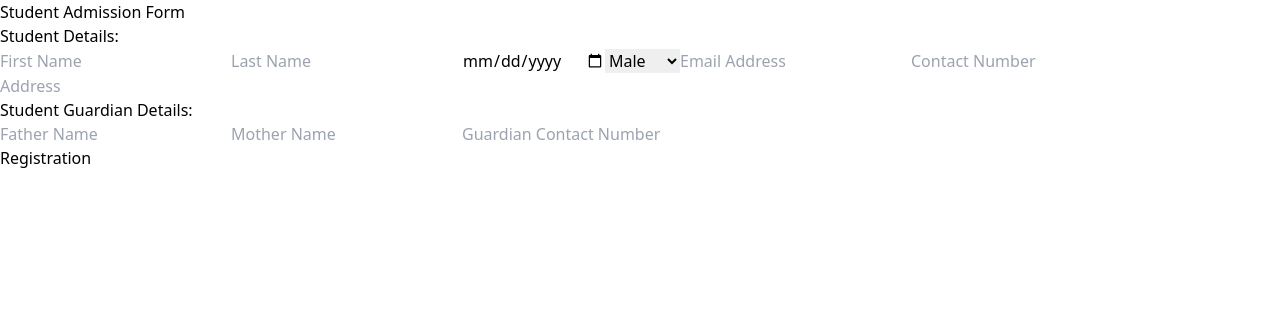
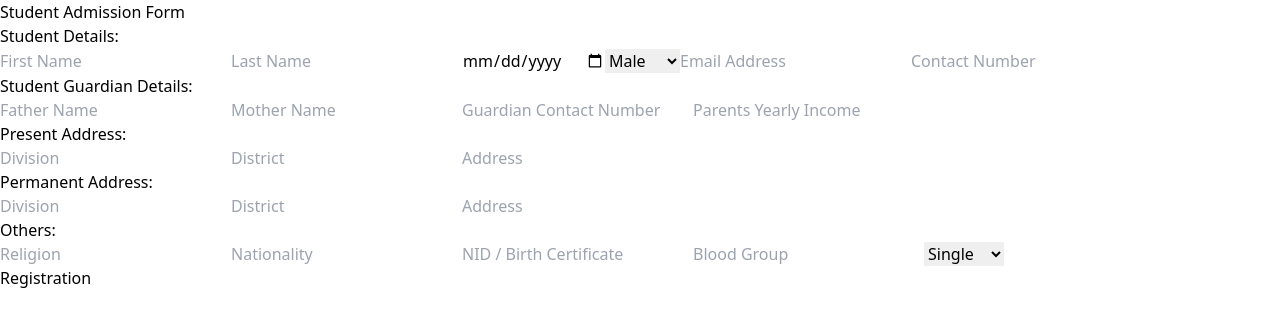
Before and after one commit to abdurrahmanrahat/so_fronted, a React (Vite) app: page / in a window 1280 px wide. Shown: the top 326 px of the page. Built offline with nearby package versions, Linux system fonts and the light colour scheme.

Commit message:
update form

```diff
--- a/src/App.jsx
+++ b/src/App.jsx
@@ -4,7 +4,7 @@ function App() {
   return (
     <div className="m-10">
       <div className="mb-8 flex justify-center items-center">
-        <span className="text-[32px] md:text-[40px] font-semibold border-b-2 border-b-blue-600">
+        <span className="text-[28px] md:text-[32px] lg:text-[44px] font-semibold border-b-2 border-b-blue-600">
           Student Admission Form
         </span>
       </div>
--- a/src/components/Reuseable/Forms/SOSelect.jsx
+++ b/src/components/Reuseable/Forms/SOSelect.jsx
@@ -1,6 +1,6 @@
 import { Controller, useFormContext } from "react-hook-form";
 
-const SOSelect = ({ name, className, options, genderDefaultValue }) => {
+const SOSelect = ({ name, className, options }) => {
   const { control } = useFormContext();
   return (
     <Controller
--- a/src/components/StudentRegistration/StudentRegistration.jsx
+++ b/src/components/StudentRegistration/StudentRegistration.jsx
@@ -3,6 +3,7 @@ import { useRegisterStudentIntoDbMutation } from "../../redux/api/studentApi";
 import {
   studentRegistrationDefaultValues,
   studentRegistrationGenderOptions,
+  studentRegistrationMaritalStatusOptions,
 } from "../../utils/formUtils";
 import SOForm from "../Reuseable/Forms/SOForm";
 import SOInput from "../Reuseable/Forms/SOInput";
@@ -12,6 +13,7 @@ const StudentRegistration = () => {
   const [registerStudent] = useRegisterStudentIntoDbMutation();
 
   const handleStudentRegistration = async (values) => {
+    console.log(values);
     const toastId = toast.loading("Student registration in...");
 
     try {
@@ -43,15 +45,15 @@ const StudentRegistration = () => {
           <label className="font-medium text-[20px] mb-4 block">
             Student Details:
           </label>
-          <div className="grid grid-cols-3 gap-6">
+          <div className="grid grid-cols-2 md:grid-cols-3 gap-6">
             <SOInput name="firstName" placeholder="First Name" />
             <SOInput name="lastName" placeholder="Last Name" />
+            {/* <SOFileUpload name="imageUrl" /> */}
             <SOInput name="dateOfBirth" type="date" />
 
             <SOSelect
               options={studentRegistrationGenderOptions}
               name="gender"
-              genderDefaultValue="male"
             />
 
             <SOInput name="email" type="email" placeholder="Email Address" />
@@ -60,7 +62,6 @@ const StudentRegistration = () => {
               type="number"
               placeholder="Contact Number"
             />
-            <SOInput name="address" placeholder="Address" />
           </div>
         </div>
 
@@ -68,13 +69,60 @@ const StudentRegistration = () => {
           <label className="font-medium text-[20px] mt-8 mb-4 block">
             Student Guardian Details:
           </label>
-          <div className="grid md:grid-cols-3 gap-6">
+          <div className="grid grid-cols-2 md:grid-cols-3 gap-6">
             <SOInput name="guardian.fatherName" placeholder="Father Name" />
             <SOInput name="guardian.motherName" placeholder="Mother Name" />
             <SOInput
               name="guardian.guardianContactNumber"
               type="number"
               placeholder="Guardian Contact Number"
+            />
+            <SOInput
+              name="guardian.yearlyIncome"
+              type="number"
+              placeholder="Parents Yearly Income"
+            />
+          </div>
+        </div>
+
+        <div>
+          <label className="font-medium text-[20px] mt-8 mb-4 block">
+            Present Address:
+          </label>
+          <div className="grid grid-cols-2 md:grid-cols-3 gap-6">
+            <SOInput name="presentAddress.division" placeholder="Division" />
+            <SOInput name="presentAddress.district" placeholder="District" />
+            <SOInput name="presentAddress.address" placeholder="Address" />
+          </div>
+        </div>
+
+        <div>
+          <label className="font-medium text-[20px] mt-8 mb-4 block">
+            Permanent Address:
+          </label>
+          <div className="grid grid-cols-2 md:grid-cols-3 gap-6">
+            <SOInput name="permanentAddress.division" placeholder="Division" />
+            <SOInput name="permanentAddress.district" placeholder="District" />
+            <SOInput name="permanentAddress.address" placeholder="Address" />
+          </div>
+        </div>
+
+        <div>
+          <label className="font-medium text-[20px] mt-8 mb-4 block">
+            Others:
+          </label>
+          <div className="grid grid-cols-2 md:grid-cols-3 gap-6">
+            <SOInput name="religion" placeholder="Religion" />
+            <SOInput name="nationality" placeholder="Nationality" />
+            <SOInput
+              name="identity"
+              type="number"
+              placeholder="NID / Birth Certificate"
+            />
+            <SOInput name="bloodGroup" placeholder="Blood Group" />
+            <SOSelect
+              options={studentRegistrationMaritalStatusOptions}
+              name="maritalStatus"
             />
           </div>
         </div>
--- a/src/utils/formUtils.js
+++ b/src/utils/formUtils.js
@@ -5,12 +5,27 @@ export const studentRegistrationDefaultValues = {
     gender: "male",
     email: "",
     contactNumber: "",
-    address: "",
     guardian: {
         fatherName: "",
         motherName: "",
         guardianContactNumber: "",
+        yearlyIncome: "",
     },
+    presentAddress: {
+        division: "",
+        district: "",
+        address: "",
+    },
+    permanentAddress: {
+        division: "",
+        district: "",
+        address: "",
+    },
+    religion: "",
+    nationality: "",
+    identity: "",
+    bloodGroup: "",
+    maritalStatus: "single"
 };
 
 export const studentRegistrationGenderOptions = [
@@ -18,3 +33,8 @@ export const studentRegistrationGenderOptions = [
     { label: "Female", value: "female", selected: false },
     { label: "Others", value: "others", selected: false },
 ];
+
+export const studentRegistrationMaritalStatusOptions = [
+    { label: "Single", value: "single", selected: true },
+    { label: "Married", value: "married", selected: false },
+];
```
Also changed, not shown: 1 other file (tests, documents, lock files or other folders).
